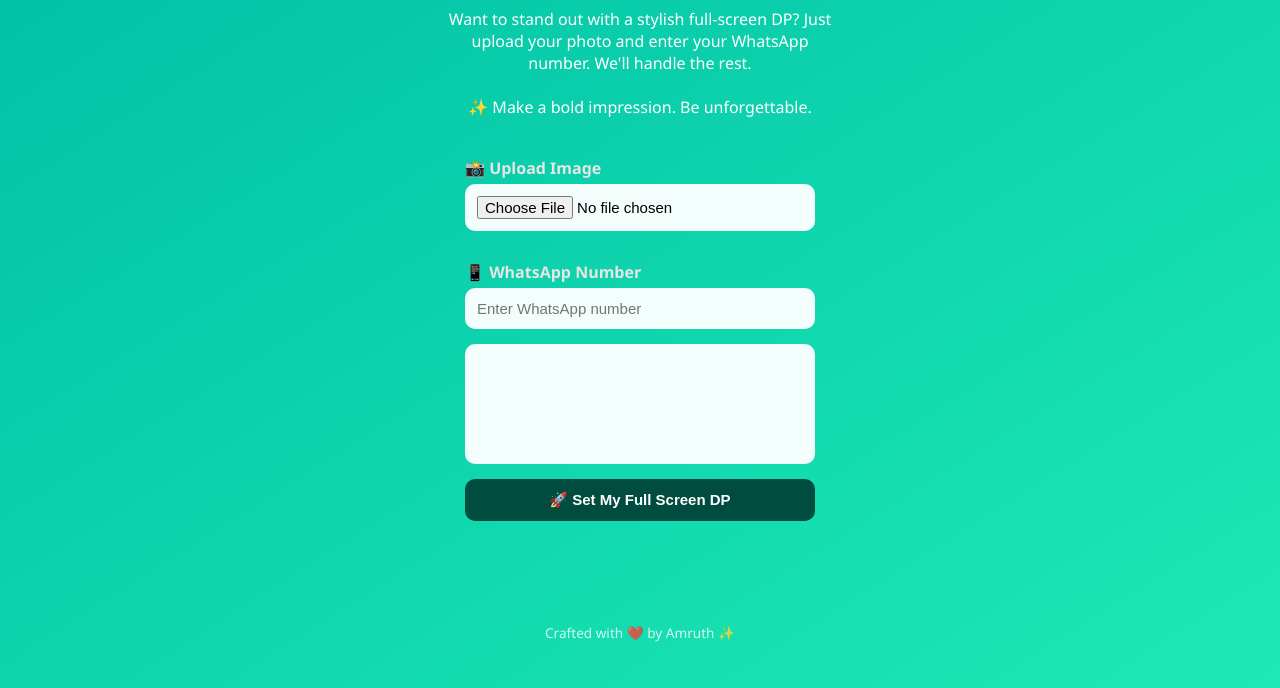
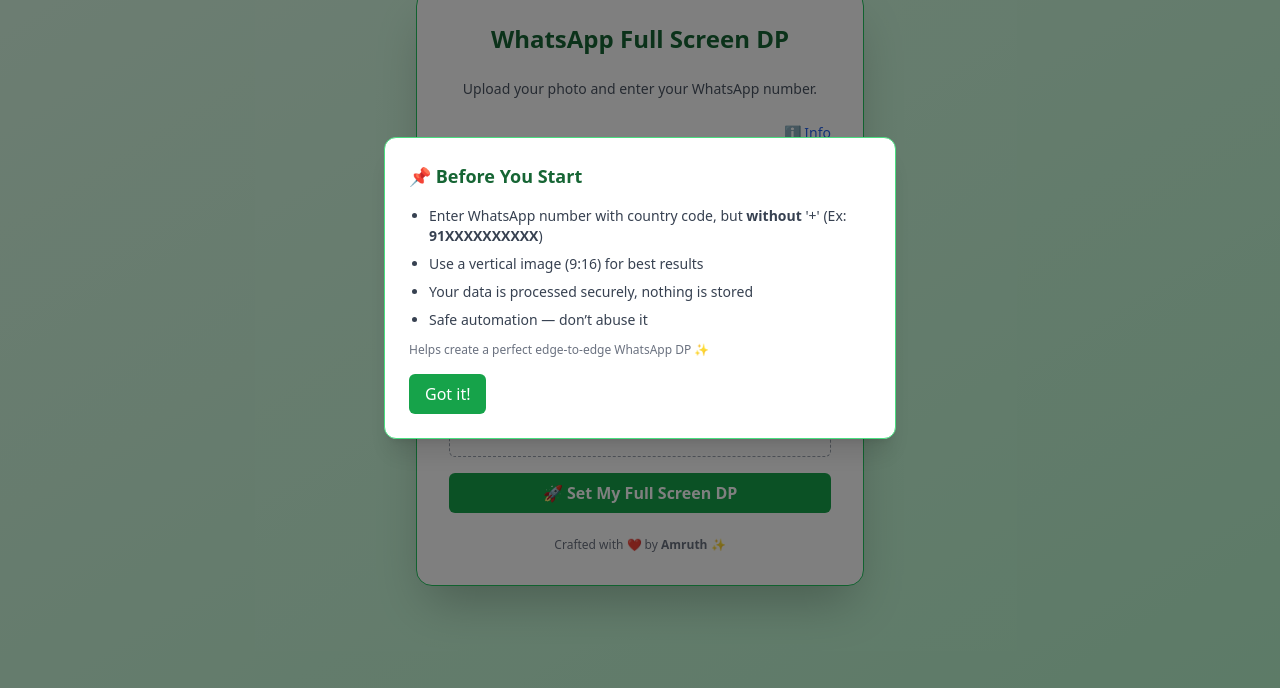
Before and after one commit to TheInternetGod/fullscreendp-wa, a website: page public/index.html in a window 1280 px wide. Shown: the part 112-800 px from the top of the page. Drawn offline with nearby package versions, Linux system fonts and the light colour scheme.

Commit message:
Added better UI and Fixes

```diff
--- a/public/index.html
+++ b/public/index.html
@@ -1,35 +1,75 @@
 <!DOCTYPE html>
-<html lang="en">
+<html lang="en" class="scroll-smooth">
+
 <head>
   <meta charset="UTF-8" />
-  <meta name="viewport" content="width=device-width, initial-scale=1.0"/>
+  <meta name="viewport" content="width=device-width, initial-scale=1.0" />
   <title>WhatsApp Full Screen DP Setter</title>
-  <link rel="stylesheet" href="style.css">
+  <script src="https://cdn.tailwindcss.com"></script>
 </head>
-<body>
 
-  <h1>Set Your WhatsApp Full Screen DP</h1>
-  <p class="description">
-    Want to stand out with a stylish full-screen DP? Just upload your photo and enter your WhatsApp number. We'll handle the rest.
-    <br><br>✨ Make a bold impression. Be unforgettable.
-  </p>
+<body class="bg-gradient-to-br from-green-100 to-green-200 min-h-screen flex items-center justify-center font-sans px-4 py-6">
 
-  <form id="uploadForm">
-    <label for="imageInput">📸 Upload Image</label>
-    <input type="file" id="imageInput" accept="image/*" />
+  <!-- Card Container -->
+  <div class="bg-white border border-green-500 rounded-2xl p-8 w-full max-w-md shadow-2xl space-y-6">
 
-    <label for="numberInput">📱 WhatsApp Number</label>
-    <input type="text" id="numberInput" placeholder="Enter WhatsApp number" />
+    <!-- Header -->
+    <h1 class="text-2xl font-bold text-center text-green-800">WhatsApp Full Screen DP</h1>
+    <p class="text-center text-sm text-gray-600">Upload your photo and enter your WhatsApp number.</p>
 
-    <div id="preview" class="preview-box"></div>
+    <!-- Form -->
+    <form id="uploadForm" class="space-y-4">
+      <div class="flex justify-end">
+        <button type='button' onclick="openModal()" class="text-sm text-blue-600 hover:underline">ℹ️ Info</button>
+      </div>
 
-    <button type="submit">🚀 Set My Full Screen DP</button>
-  </form>
+      <div>
+        <label for="imageInput" class="block text-sm font-medium text-gray-700">📸 Upload Image</label>
+        <input type="file" id="imageInput" accept="image/*"
+          class="w-full mt-1 p-2 border border-gray-300 rounded-md focus:outline-none focus:ring-2 focus:ring-green-400" />
+      </div>
 
-  <div id="result"></div>
+      <div>
+        <label for="numberInput" class="block text-sm font-medium text-gray-700">📱 WhatsApp Number</label>
+        <input type="text" id="numberInput" placeholder="Enter WhatsApp number"
+          class="w-full mt-1 p-2 border border-gray-300 rounded-md focus:outline-none focus:ring-2 focus:ring-green-400" />
+      </div>
 
-  <p class="footer">Crafted with ❤️ by Amruth ✨</p>
+      <div id="preview"
+        class="border border-dashed border-gray-400 rounded-md p-4 text-center text-gray-500 text-sm h-32 flex items-center justify-center overflow-y-auto">
+        Image preview will appear here.
+      </div>
+
+      <button type="submit"
+        class="w-full bg-green-600 hover:bg-green-700 text-white font-semibold py-2 rounded-md transition duration-300">
+        🚀 Set My Full Screen DP
+      </button>
+    </form>
+
+    <!-- Result -->
+    <div id="result" class="text-sm text-center text-gray-700"></div>
+
+    <!-- Footer -->
+    <p class="text-center text-xs text-gray-500">Crafted with ❤️ by <span class="font-semibold">Amruth</span> ✨</p>
+  </div>
+
+  <!-- Info Modal -->
+  <div id="infoModal"
+    class="modal fixed inset-0 bg-black bg-opacity-50 flex items-center justify-center hidden z-50">
+    <div class="modal-content bg-white rounded-xl p-6 w-11/12 max-w-lg shadow-xl border border-green-400">
+      <h2 class="text-lg font-semibold text-green-800 mb-4">📌 Before You Start</h2>
+      <ul class="list-disc space-y-2 pl-5 text-sm text-gray-700">
+        <li>Enter WhatsApp number with country code, but <strong>without</strong> '+' (Ex: <strong>91XXXXXXXXXX</strong>)</li>
+        <li>Use a vertical image (9:16) for best results</li>
+        <li>Your data is processed securely, nothing is stored</li>
+        <li>Safe automation — don’t abuse it</li>
+      </ul>
+      <p class="text-xs text-gray-500 mt-3">Helps create a perfect edge-to-edge WhatsApp DP ✨</p>
+      <button onclick="closeModal()" class="mt-4 bg-green-600 text-white px-4 py-2 rounded-md hover:bg-green-700">Got it!</button>
+    </div>
+  </div>
 
   <script src="script.js"></script>
 </body>
+
 </html>
--- a/public/script.js
+++ b/public/script.js
@@ -67,3 +67,34 @@
         resultBox.innerHTML = `<span style="color: red;">Something went wrong. Try again.</span>`;
     }
 });
+
+
+window.onload = () => {
+    const modal = document.getElementById('infoModal');
+
+    const shown = sessionStorage.getItem('infoModalShown');
+
+    if (!shown) {
+        setTimeout(() => {
+            modal.style.display = 'flex'; // Show modal
+        }, 3000);
+    }
+};
+
+function closeModal() {
+    const modal = document.getElementById('infoModal');
+    modal.style.display = 'none';
+    sessionStorage.setItem('infoModalShown', 'true');
+}
+
+function openModal() {
+    document.getElementById('infoModal').style.display = 'flex';
+  }
+
+
+  window.addEventListener('click', function (e) {
+    const modal = document.getElementById('infoModal');
+    if (e.target === modal) {
+      modal.style.display = 'none';
+    }
+  });
--- a/public/style.css
+++ b/public/style.css
@@ -20,6 +20,7 @@
     font-size: 2rem;
     margin-bottom: 0.5rem;
     text-align: center;
+    margin-top: 0;
   }
 
   p.description {
@@ -52,13 +53,13 @@
     width: 100%;
     padding: 12px;
     margin-bottom: 15px;
-    border-radius: 10px;
+    border-radius: 5px;
     font-size: 15px;
   }
 
   input[type="text"],
   input[type="file"] {
-    background-color: rgba(255, 255, 255, 0.95);
+    background-color: rgba(255, 255, 255, 0.9);
     color: #000;
     border: none;
   }
@@ -83,7 +84,7 @@
   }
 
   #preview {
-    background-color: rgba(255, 255, 255, 0.95);
+    background-color: rgba(255, 255, 255, 0.9);
     display: flex;
     justify-content: center;
     align-items: center;
@@ -105,3 +106,60 @@
     opacity: 0.8;
     padding-top: 20px;
   }
+
+
+  /* Modal Styles */
+.modal {
+  display: flex;
+  position: fixed;
+  z-index: 999;
+  padding: 0 20px;
+  left: 0;
+  top: 0;
+  width: 100%;
+  height: 100%;
+  overflow: auto;
+  background-color: rgba(0,0,0,0.7);
+  align-items: center;
+  justify-content: center;
+}
+
+.modal-content {
+  background-color: #ffffff;
+  padding: 20px;
+  border-radius: 12px;
+  max-width: 90%;
+  width: 100%;
+  color: #333;
+  box-shadow: 0 0 20px rgba(0,0,0,0.2);
+  text-align: left;
+}
+
+.modal-content h2 {
+  margin-top: 0;
+  font-size: 1.2rem;
+  color: #004d40;
+}
+
+.modal-content ul {
+  padding-left: 1rem;
+  margin-bottom: 1rem;
+}
+
+.modal-content ul li {
+  margin-bottom: 8px;
+  font-size: 0.9rem;
+}
+
+.modal-content button {
+  background: #00bfa5;
+  color: white;
+  border: none;
+  border-radius: 8px;
+  font-weight: bold;
+  cursor: pointer;
+}
+
+.modal-content button:hover {
+  background: #009e8e;
+}
```
Also changed, not shown: routes/connection.js (+1 -142 lines), utils/functions.js (+1 -18 lines), 1 other file.
